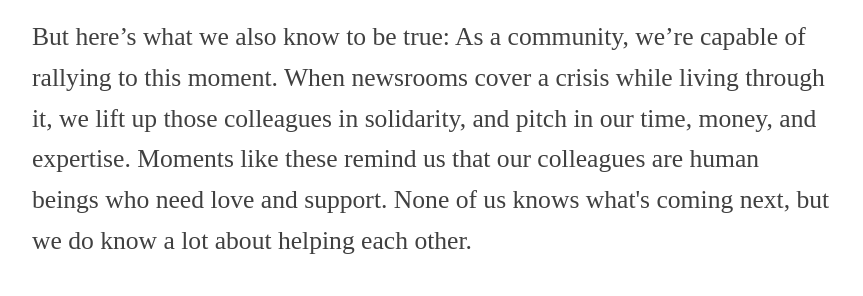
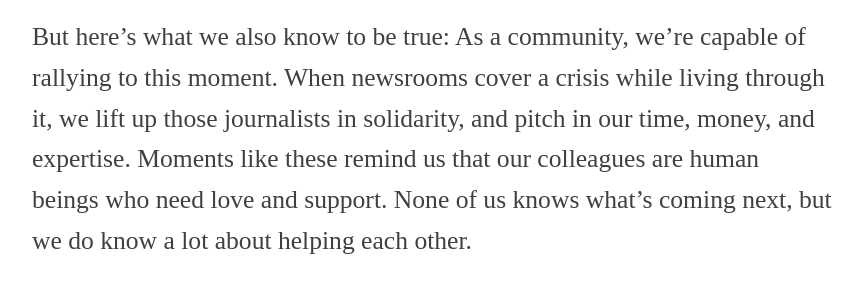
Before and after one commit to OpenNews/opennews-website, a Jekyll site: the page built from resources/covid-19-relationship-with-work/index.md, in a window 1280 px wide and 900 px high, scrolled down 504 px. Shown: the part 238-534 px from the top of the window, without its empty margins (208-1071 px from the left). Built offline with Jekyll 4.4.1, drawn with Linux system fonts in a browser that asks for light colours; some web fonts are replaced.

Commit message:
fixing wording

```diff
--- a/resources/covid-19-relationship-with-work/index.md
+++ b/resources/covid-19-relationship-with-work/index.md
@@ -45,7 +45,7 @@ description: A resource guide based on our shared values as a community, for tea
 
 <p>Working from home during a global pandemic <a href="https://blog.alicegoldfuss.com/work-in-the-time-of-corona/">isn’t the same</a> as working from home any other day. This is especially true for journalists as we try to help people make sense of a crisis while experiencing crisis ourselves. Our expectations of work from just a few weeks ago don’t work any more—not while each of us is social distancing, taking care of loved ones, and trying to keep our own selves healthy, too.</p>
 
-<p>But here’s what we also know to be true: As a community, we’re capable of rallying to this moment. When newsrooms cover a crisis while living through it, we lift up those colleagues in solidarity, and pitch in our time, money, and expertise. Moments like these remind us that our colleagues are human beings who need love and support. None of us knows what's coming next, but we do know a lot about helping each other.</p>
+<p>But here’s what we also know to be true: As a community, we’re capable of rallying to this moment. When newsrooms cover a crisis while living through it, we lift up those journalists in solidarity, and pitch in our time, money, and expertise. Moments like these remind us that our colleagues are human beings who need love and support. None of us knows what’s coming next, but we do know a lot about helping each other.</p>
 
 <p><strong>This guide draws on work this community has been doing for years. We pulled it together because:</strong></p>
 
```
